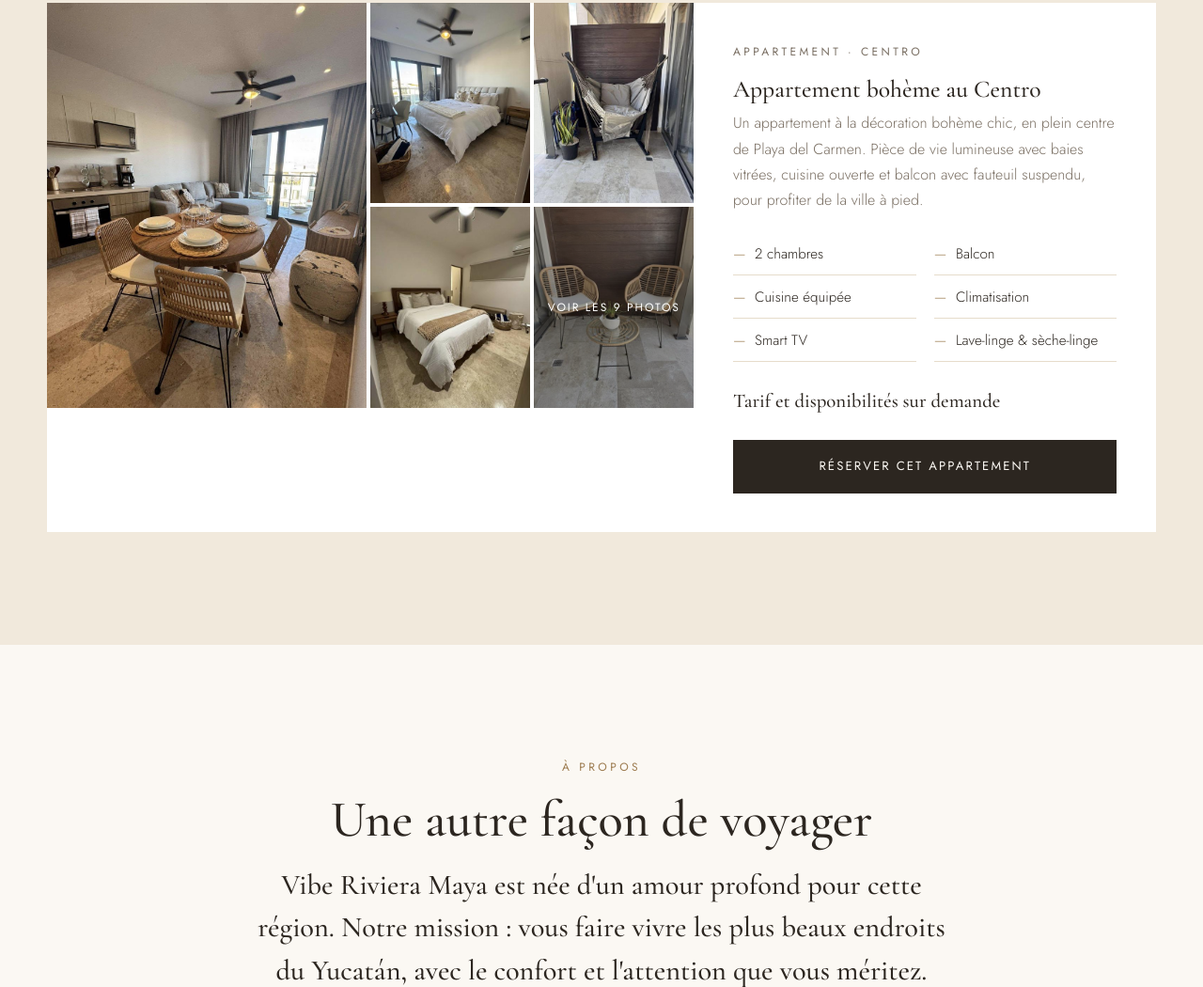
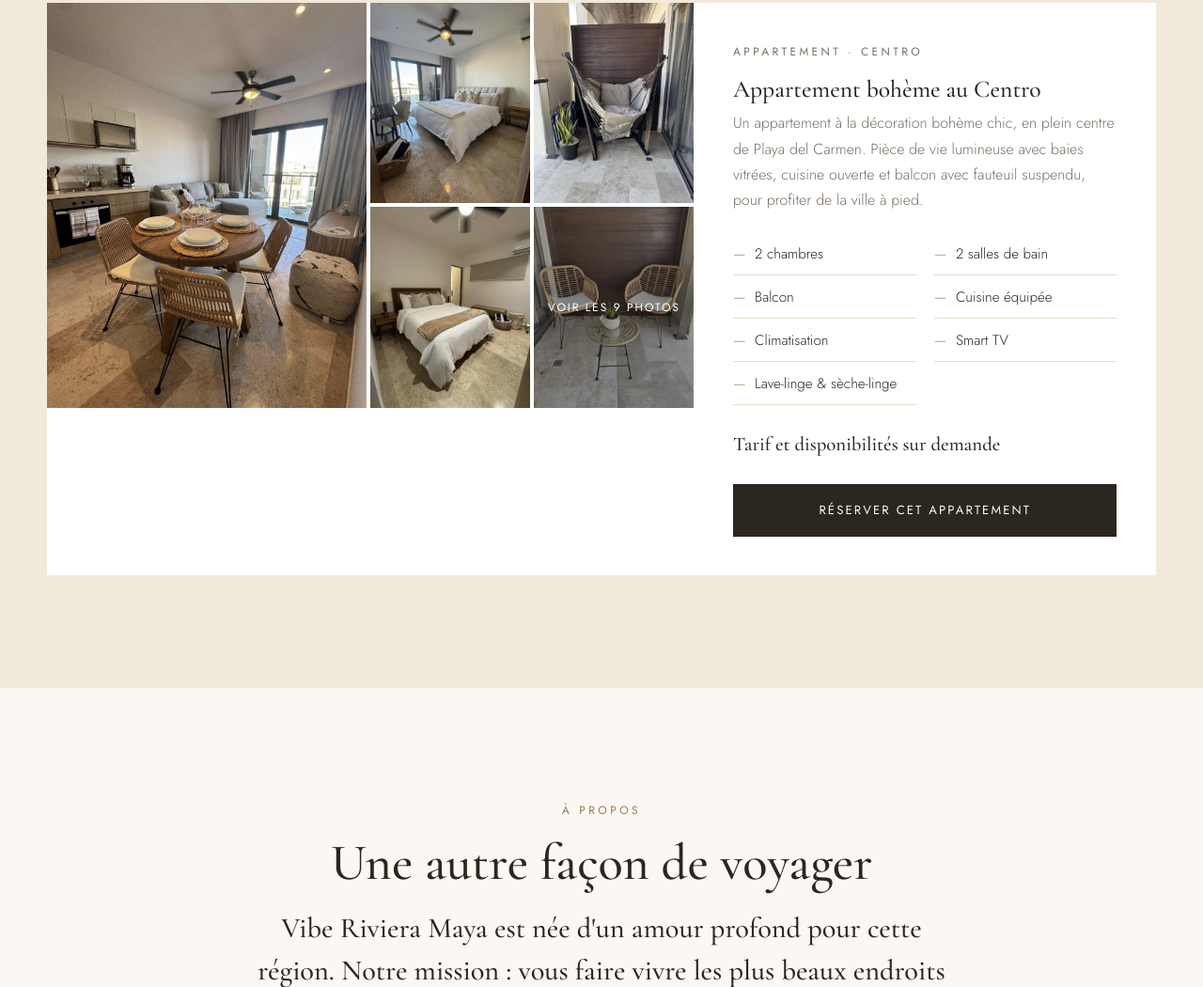
Before and after one commit to Staceyviau/vibe, a plain HTML site: page index.html in a window 1280 px wide. Shown: the part 5417-6467 px from the top of the page at 94% size. Drawn offline with nearby package versions, Linux system fonts and the light colour scheme.

Commit message:
Centro : 2 salles de bain
Co-Authored-By: Claude Opus 5.5 <noreply@anthropic.com>
Claude-Session: https://claude.ai/code/session_01CTTP6EJcTcaVHz2DfAMc8m

```diff
--- a/index.html
+++ b/index.html
@@ -203,6 +203,7 @@
             <p>Un appartement à la décoration bohème chic, en plein centre de Playa del Carmen. Pièce de vie lumineuse avec baies vitrées, cuisine ouverte et balcon avec fauteuil suspendu, pour profiter de la ville à pied.</p>
             <ul class="amenities">
               <li>2 chambres</li>
+              <li>2 salles de bain</li>
               <li>Balcon</li>
               <li>Cuisine équipée</li>
               <li>Climatisation</li>
```
